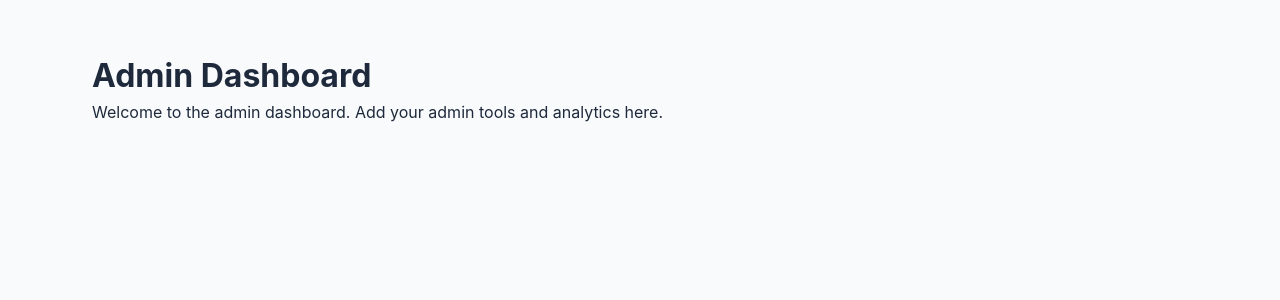
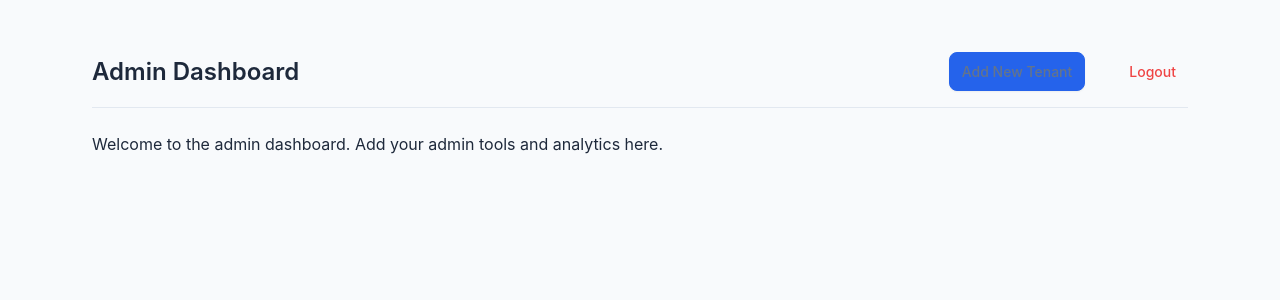
Before and after one commit to ehab-777/CrmBase, a Flask app: page /admin/dashboard in a window 1280 px wide. Shown: the top 300 px of the page. Run offline with Flask 2, Linux system fonts and the light colour scheme; the visitor is signed in with stand-in values (Sample User, id 1); some libraries are stand-ins or nearby versions.

Commit message:
feat: Add 'Add New Tenant' button to admin dashboard for admin users

```diff
--- a/templates/dashboard/admin_dashboard.html
+++ b/templates/dashboard/admin_dashboard.html
@@ -4,7 +4,15 @@
 
 {% block content %}
 <div class="dashboard-container">
-    <h1>Admin Dashboard</h1>
+    <div class="welcome-header">
+        <h1>Admin Dashboard</h1>
+        <div class="header-nav">
+            {% if session.get('role') == 'admin' %}
+            <a href="{{ url_for('settings.manage_tenants') }}" class="btn btn-primary">Add New Tenant</a>
+            {% endif %}
+            <a href="{{ url_for('auth.logout') }}" class="logout-btn">Logout</a>
+        </div>
+    </div>
     <p>Welcome to the admin dashboard. Add your admin tools and analytics here.</p>
 </div>
 {% endblock %}
```
